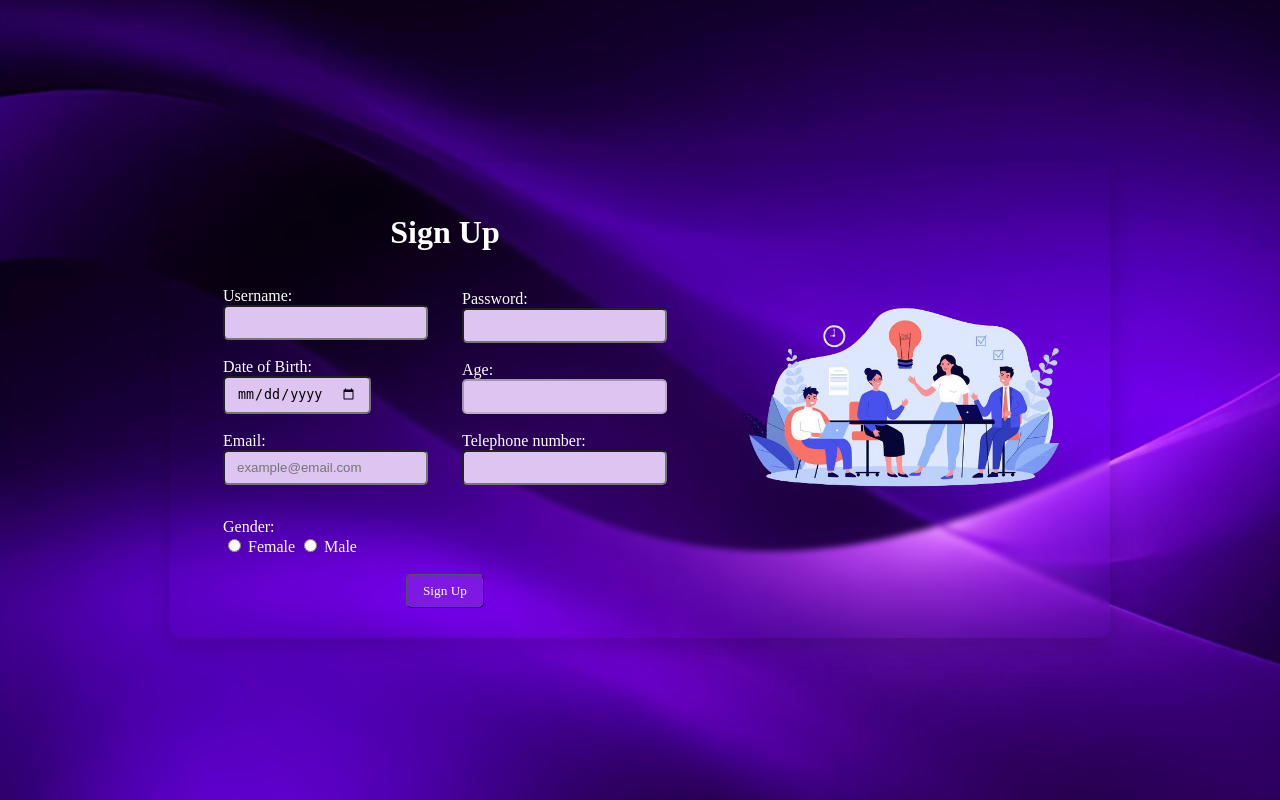
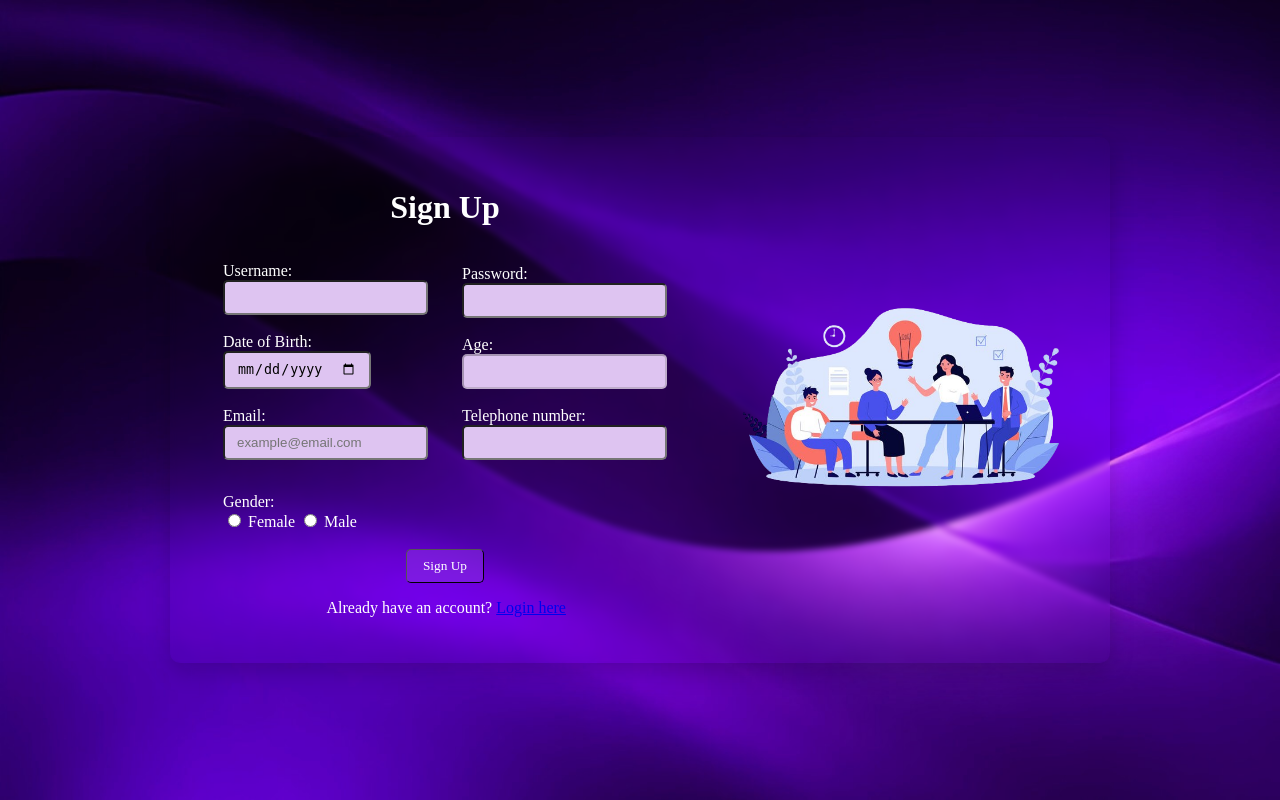
Before and after one commit to NourinAdel/E-Voting-System, a Flask app: template templates/Signup.html in a window 1280 px wide. Run offline with Flask 3, Linux system fonts and the light colour scheme; the template is opened without the code that fills it, so the values that code supplies are empty.

Commit message:
Update Signup page

```diff
--- a/static/css/Signup.css
+++ b/static/css/Signup.css
@@ -81,3 +81,23 @@ body {
 input {
     background-color:rgb(222, 196, 241);
 }
+
+a:visited {
+  color: rgb(15, 15, 126);
+}
+
+a:hover {
+  transform: translateY(-2px);
+  display: inline-block;
+  color: black;
+}
+
+a {
+  transition: transform 0.2s ease;
+}
+
+p {
+  color: white;
+  display: inline-block;
+  padding-left: 25%;
+}
--- a/templates/Signup.html
+++ b/templates/Signup.html
@@ -40,6 +40,7 @@
                     </div>
                     <br>
                     <button type="submit">Sign Up</button>
+                    <p>Already have an account? <a href="./login.html">Login here</a></p>
                 </form>
             </div>
             <img class="signup-image" src="../static/uploads/Signin.png" alt="Signing in">
```
